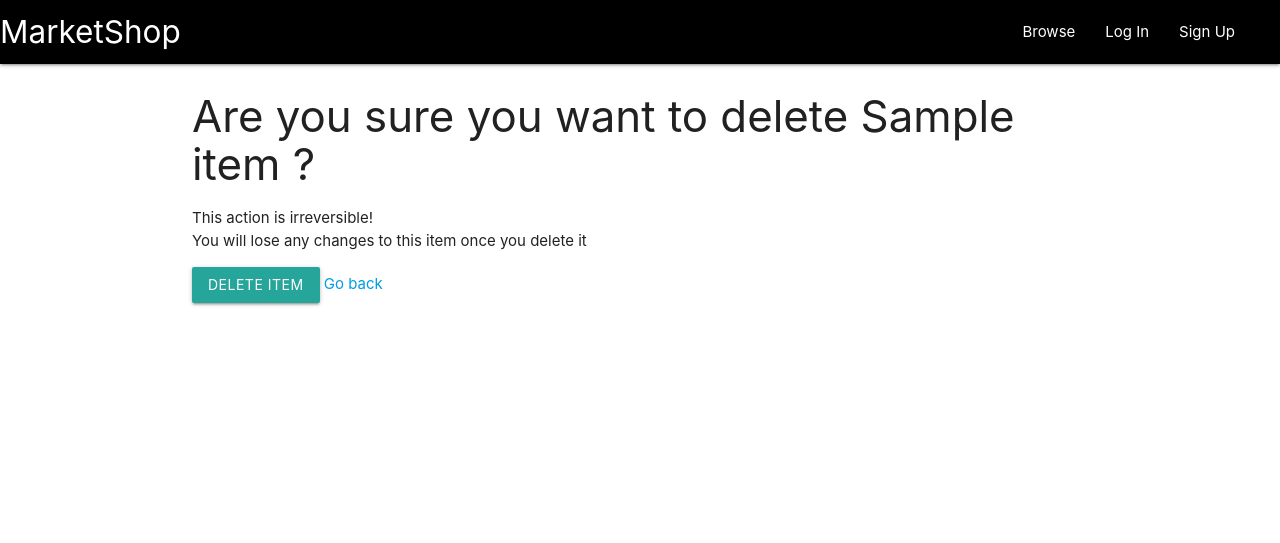
After one commit to jcheng1022/marketshop, a Django app: page /items/1/delete/ in a window 1280 px wide. The commit adds this page. Shown: the top 543 px of the page. Run offline with Django 4.2, Linux system fonts and the light colour scheme; tables that the repository leaves empty hold one stand-in row (values such as "Sample post").

Commit message:
adds update and delete functionality

```diff
--- a/main_app/models.py
+++ b/main_app/models.py
@@ -1,5 +1,7 @@
 from django.db import models
 from django.contrib.auth.models import User
+from django.urls import reverse
+from datetime import date
 
 # Create your models here.
 
@@ -10,13 +12,14 @@ CATEGORIES = (
     ('B', 'Beauty'),
     ('S', 'Sport Items'),
     ('O', 'Office Items'),
-    ('X', 'Other')
+    ('O', 'Other')
 )
 
 class Item(models.Model):
     name = models.CharField(max_length = 100)
     category = models.CharField(
-        max_length = 1,
+        max_length = 15,
+        choices = CATEGORIES,
         default = CATEGORIES[6][0]
     )
     price = models.IntegerField()
@@ -24,3 +27,6 @@ class Item(models.Model):
     user = models.ForeignKey(User, on_delete = models.CASCADE)
     def __str__(self):
         return self.name
+
+    def get_absolute_url(self):
+        return reverse('item_detail', kwargs={'item_id': self.id})
--- a/main_app/templates/base.html
+++ b/main_app/templates/base.html
@@ -8,8 +8,10 @@
     rel="stylesheet"
     href="https://cdnjs.cloudflare.com/ajax/libs/materialize/1.0.0/css/materialize.min.css"
   />
+  <script src="https://cdnjs.cloudflare.com/ajax/libs/materialize/1.0.0/js/materialize.min.js"></script>
     <meta http-equiv="X-UA-Compatible" content="ie=edge" />
     <link rel="stylesheet" type="text/css" href="{% static 'css/style.css' %}" />
+
     <title>MarketShop | It's your market</title>
   </head>
   <body>
@@ -26,6 +28,8 @@
             <li><a href="{% url 'index' %}">Browse</a></li>
             {% if user.is_authenticated %}
             <li><a href="{% url 'logout' %}"> Logout</a></li>
+            <li><a href="{% url 'items_create' %}"> List an Item</a></li>
+            <span> {{user.get_username}} </span>
             {% else %}
             <li> <a href="{% url 'login' %}"> Log In</a></li>
             <li> <a href="{% url 'signup' %}"> Sign Up</a></li>
@@ -40,5 +44,10 @@
         Created by Jacky Cheng
       </div>
     </footer>
+
+    <script>
+        var selectEl = document.getElementById('id_category');
+  M.FormSelect.init(selectEl);
+    </script>
   </body>
 </html>
--- a/main_app/templates/items/detail.html
+++ b/main_app/templates/items/detail.html
@@ -4,5 +4,10 @@
 
 
 <h1> {{item.name}}</h1>
+<div class="card-action">
+    <a href="{% url 'item_update' item.id %}">Edit</a>
+    <a href="{% url 'item_delete' item.id %}">Delete</a>
+  </div>
+
 
 {% endblock %}
--- a/main_app/templates/items/index.html
+++ b/main_app/templates/items/index.html
@@ -2,6 +2,8 @@
 
 
 {% block content  %}
+
+
 
 <div class = "item-container">
 {% for item in items %}
@@ -11,8 +13,9 @@
         <span class="card-title">{{item.name}} ${{item.price}}</span>
 
 </div>
+</a>
 </div>
-</a>
+
 
 {% endfor %}
 </div>
--- /dev/null
+++ b/main_app/templates/main_app/item_confirm_delete.html
@@ -0,0 +1,21 @@
+{% extends 'base.html' %}
+
+{% block content %}
+
+
+<h3> Are you sure you want to delete {{object.name}} ?</h3>
+
+<ul>
+    <li>  This action is irreversible!</li>
+    <li>  You will lose any changes to this item once you delete it</li>
+</ul>
+
+
+<form action="" method="POST">
+    {% csrf_token %}
+    <input type ="Submit" value ="DELETE ITEM" class="btn" />
+    <a href ="{% url 'item_detail' item.id %}"> Go back</a>
+</form>
+
+
+{% endblock %}
--- a/main_app/urls.py
+++ b/main_app/urls.py
@@ -6,4 +6,7 @@ urlpatterns = [
     path('items/browse/', views.item_index, name='index'),
     path('items/<int:item_id>', views.items_detail, name ="item_detail"),
     path('accounts/signup/', views.signup, name='signup'),
+    path('items/create', views.ItemCreate.as_view(), name='items_create'),
+    path('items/<int:pk>/update/', views.ItemUpdate.as_view(), name='item_update'),
+    path('items/<int:pk>/delete/', views.ItemDelete.as_view(), name='item_delete'),
 ]
--- a/main_app/views.py
+++ b/main_app/views.py
@@ -3,6 +3,9 @@ from django.http import HttpResponse
 from .models import Item
 from django.contrib.auth import login
 from django.contrib.auth.forms import UserCreationForm
+from django.views.generic.edit import CreateView, UpdateView, DeleteView
+from django.urls import reverse
+from .forms import ItemForm
 # Create your views here.
 
 
@@ -14,7 +17,7 @@ def item_index(request):
     return render(request, 'items/index.html', {'items':items})
 
 def items_detail(request, item_id):
-    item = Item.object.get(id=item_id)
+    item = Item.objects.get(id=item_id)
     return render(request, 'items/detail.html', {
         'item':item})
 
@@ -31,3 +34,24 @@ def signup(request):
     form = UserCreationForm()
     context = {'form':form, 'error_message':error_message}
     return render(request, 'registration/signup.html', context)
+
+class ItemCreate(CreateView):
+    model = Item
+    fields  = ['name','category','price','description']
+    def form_valid(self, form):
+        form.instance.user = self.request.user
+        return super().form_valid(form)
+
+    # model = Item
+    # fields ='__all__'
+    # success_url = '/items/browse'
+    # def get_absolute_url(self):
+    #     return reverse('detail', kwargs={'item_id':self.id})
+
+class ItemUpdate(UpdateView):
+    model = Item
+    fields = '__all__'
+
+class ItemDelete(DeleteView):
+    model = Item
+    success_url = '/items/browse/'
```
Also changed, not shown: main_app/forms.py (added, +8 -0 lines), main_app/static/css/style.css (+5 -5 lines), main_app/templates/main_app/item_form.html (added, +17 -0 lines), main_app/migrations/0004_alter_item_category.py (added).
